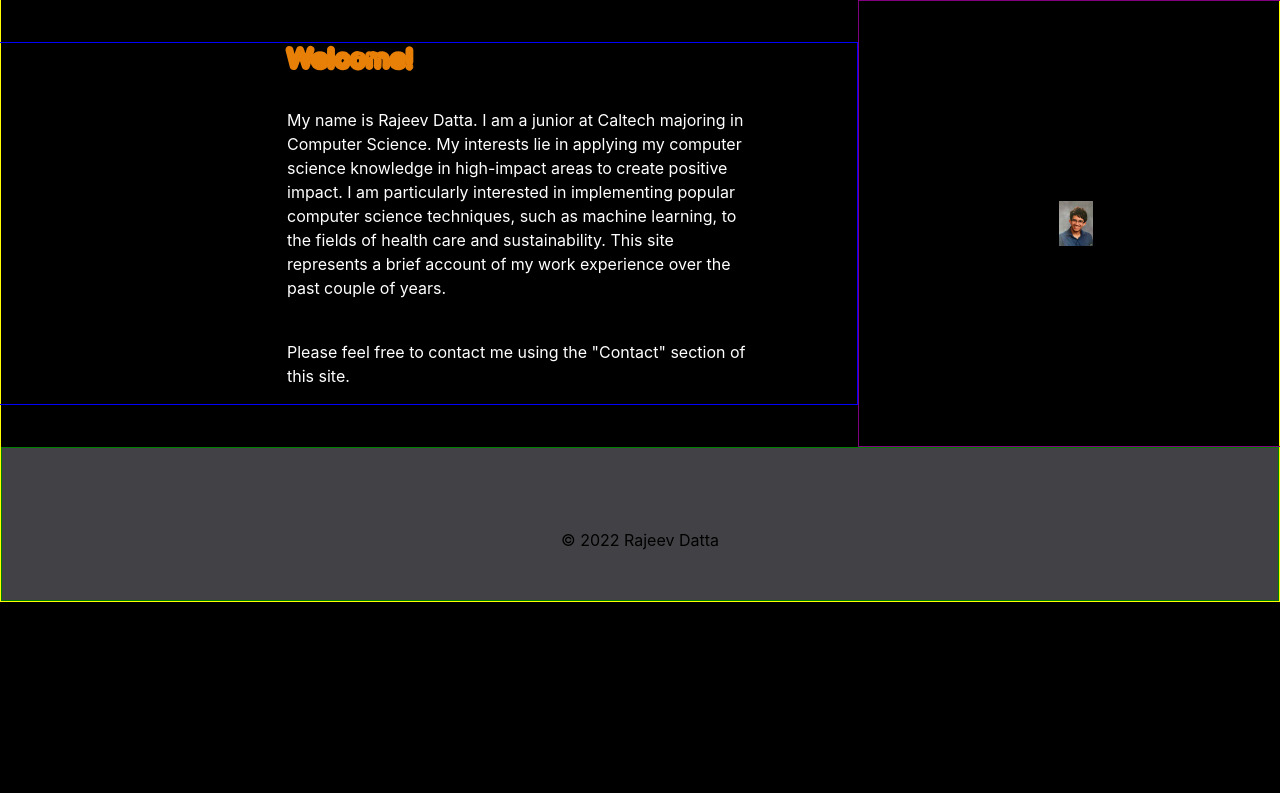
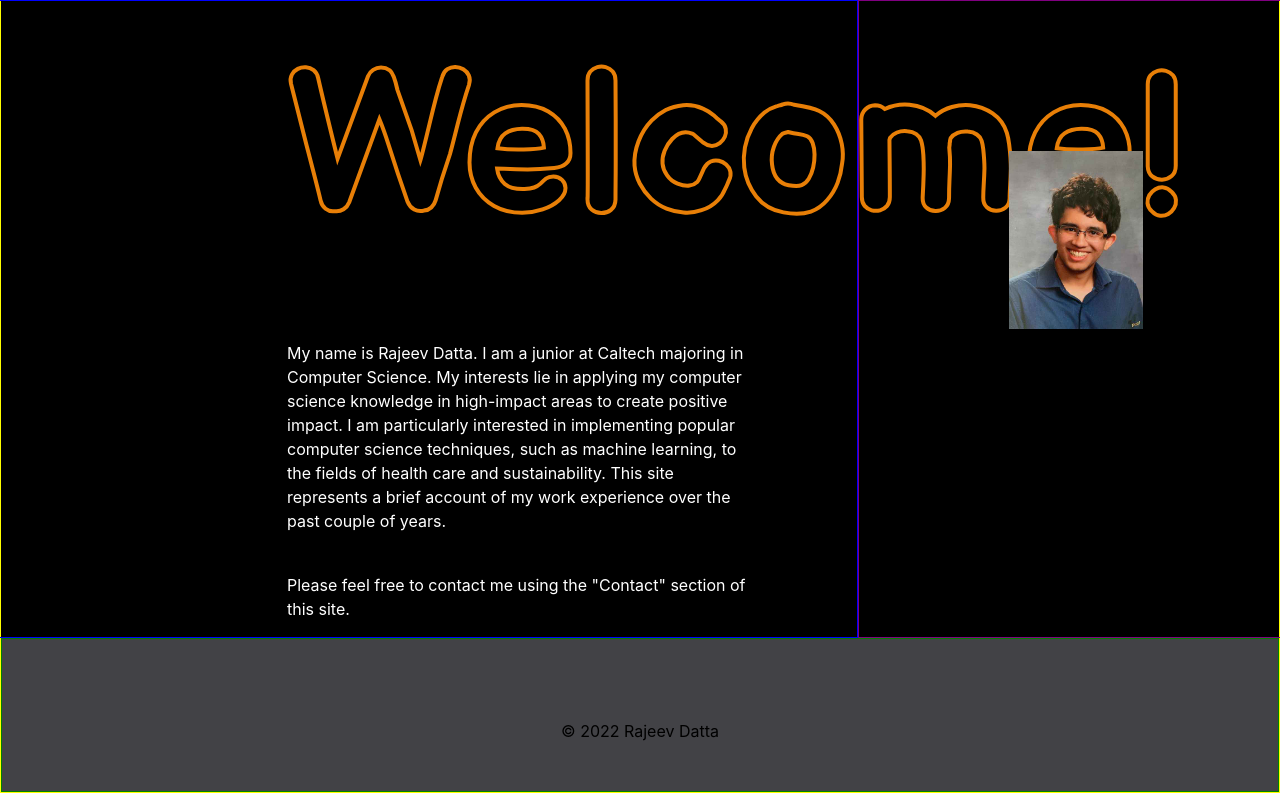
Before and after one commit to rajeev-datta/rajeev-datta.github.io, a Jekyll site: the page index.html, which Jekyll copies as it is, in a window 1280 px wide. Shown: the part 279-1072 px from the top of the page. Built offline with Jekyll 4.4.1, drawn with Linux system fonts in a browser that asks for light colours; before the commit the page ends 900 px from its top, so only the background shows below that.

Commit message:
formatting about section

```diff
--- a/css/style.css
+++ b/css/style.css
@@ -73,7 +73,7 @@ body {
 }
 
 #photo {
-        padding: 200px;
+        padding: 150px;
         border: 1px solid purple;
 }
 
--- a/index.html
+++ b/index.html
@@ -36,7 +36,7 @@
           <!-- left side -->
           <div class="col-lg-8 col-md-8 col-sm-12 justify-content-center align-self-center" id="intro">
             <div id="welcome">
-              <h3>Welcome!</h3>
+              <p>Welcome!</p>
             </div>
             <br>
             <p>
```
